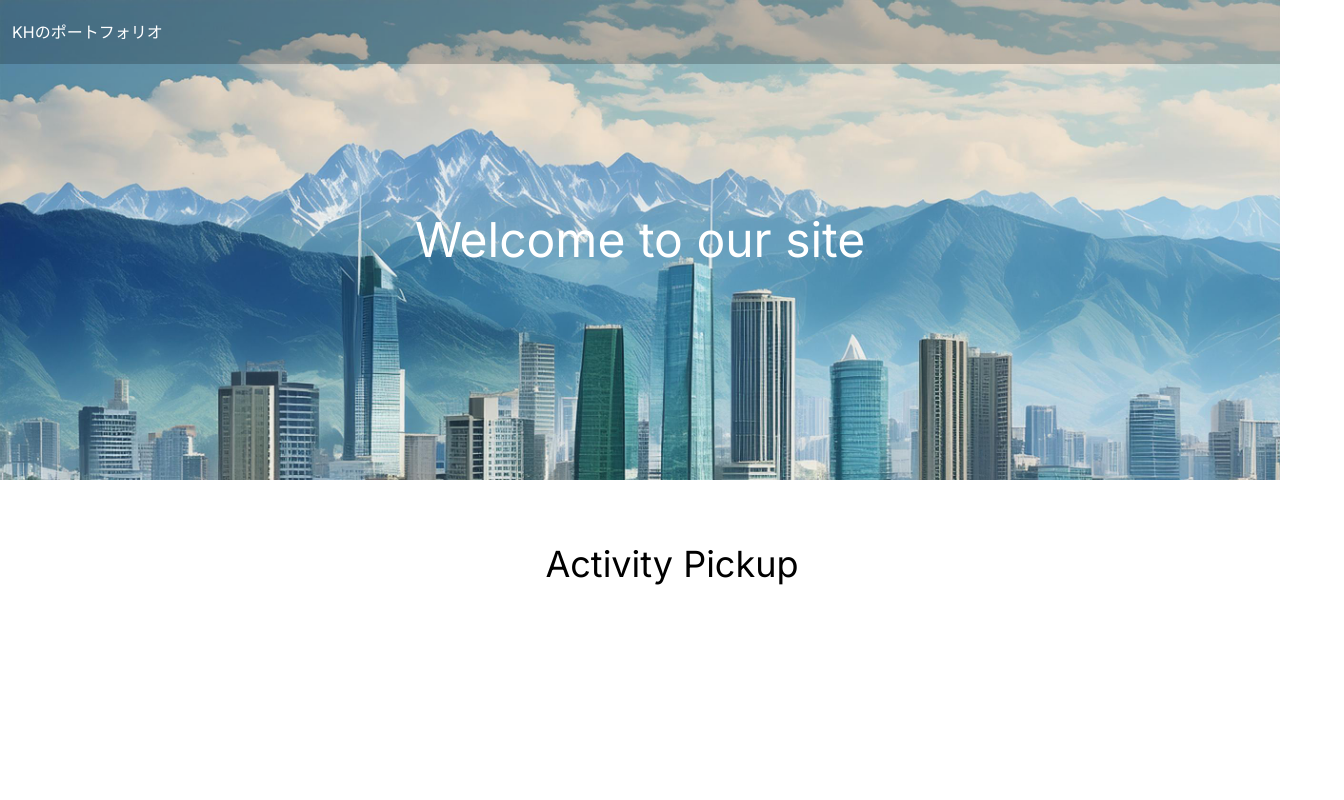
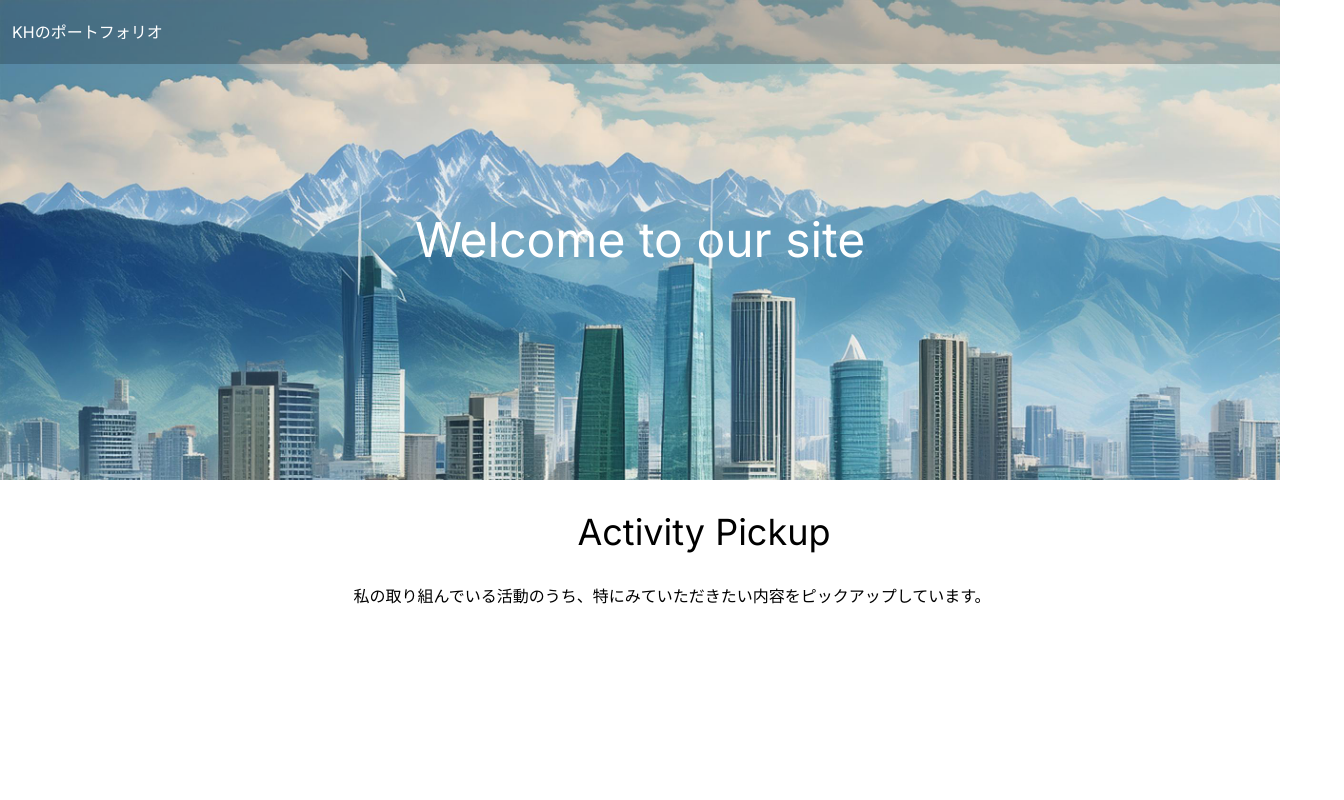
Before and after one commit to KHashimoto3/KH_Portfolio, a Next.js app in the folder front/: page / in a window 1280 px wide. Shown: the top 800 px of the page, 1344 px wide, since content can reach past the window. Built offline with nearby package versions, Linux system fonts and the light colour scheme.

Commit message:
ActivityPickupに説明を追加した。

```diff
--- a/front/src/features/activity-pickup/activityPickup.tsx
+++ b/front/src/features/activity-pickup/activityPickup.tsx
@@ -2,8 +2,13 @@ import { SectionTitle } from "@/components/header/sectionTitle";
 
 export const ActivityPickup = () => {
   return (
-    <div id="activity-pickup" className="container m-8 flex">
+    <div id="activity-pickup" className="container m-8">
       <SectionTitle text="Activity Pickup" />
+      <div className="text-center">
+        <p>
+          私の取り組んでいる活動のうち、特にみていただきたい内容をピックアップしています。
+        </p>
+      </div>
     </div>
   );
 };
```
